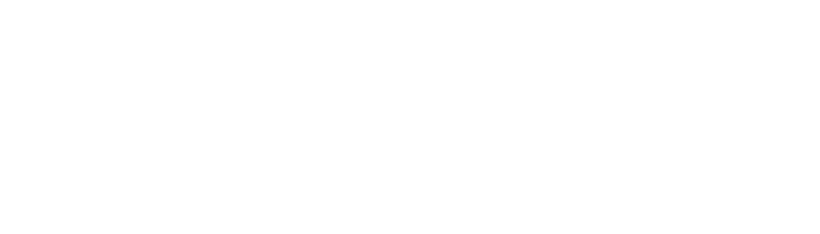
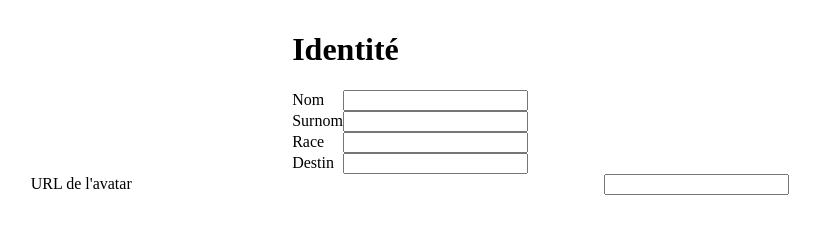
Before and after one commit to FalconPilot/roll20-sheets, a plain HTML site: page land-of-rebirth/page_preview.html in a window 1280 px wide. Shown: the whole page, without its empty margins (230-1050 px from the left). Drawn offline with Linux system fonts and the light colour scheme.

Commit message:
synced with last modifications

```diff
--- a/land-of-rebirth/page_preview.html
+++ b/land-of-rebirth/page_preview.html
@@ -14,11 +14,52 @@
     <meta property="og:image:width" content="450">
     <meta property="og:image:height" content="150">
     <meta property="og:url" content="http://www.fpilot.fr/miscprojects/roll20/page_preview.html">
+    <!-- Preview style -->
+    <style>
+    .preview-wrapper {
+      position: relative;
+      width: 60%;
+      margin: 10px auto;
+    }
+    </style>
   </head>
   <!-- BODY -->
   <body>
-    <!-- Main wrapper -->
-    <div class="lor-wrapper">
+    <div class="preview-wrapper">
+      <!-- Begin code -->
+      <div class="sheet-lor-wrapper">
+        <!-- Identity -->
+        <div class="sheet-col">
+          <h1>Identité</h1>
+          <div>
+            <label>Nom</label>
+            <input type="text" name="attr_name">
+          </div>
+          <div>
+            <label>Surnom</label>
+            <input type="text" name="attr_nickname">
+          </div>
+          <div>
+            <label>Race</label>
+            <input type="text" name="attr_race">
+          </div>
+          <div>
+            <label>Destin</label>
+            <input type="text" name="attr_destin">
+          </div>
+        </div>
+      </div>
+      <!-- Avatar -->
+      <div class="sheet-col">
+        <div>
+          <label>URL de l'avatar</label>
+          <input type="text" name="attr_avatar">
+        </div>
+        <div>
+          <img src=""
+        </div>
+      </div>
+      <!-- End code -->
     </div>
   </body>
 </html>
--- a/land-of-rebirth/style_lor.css
+++ b/land-of-rebirth/style_lor.css
@@ -0,0 +1,26 @@
+/*
+**  Main classes
+*/
+
+.sheet-lor-wrapper {
+  display: flex;
+  align-items: center;
+  justify-content: flex-start;
+  flex-direction: column;
+}
+
+.sheet-lor-wrapper > h1 {
+  width: 100%;
+  margin: 2px 0;
+  text-align: center;
+}
+
+.sheet-col > div {
+  display: flex;
+  align-items: center;
+  justify-content: space-between;
+}
+
+.sheet-col > div > label {
+
+}
```
